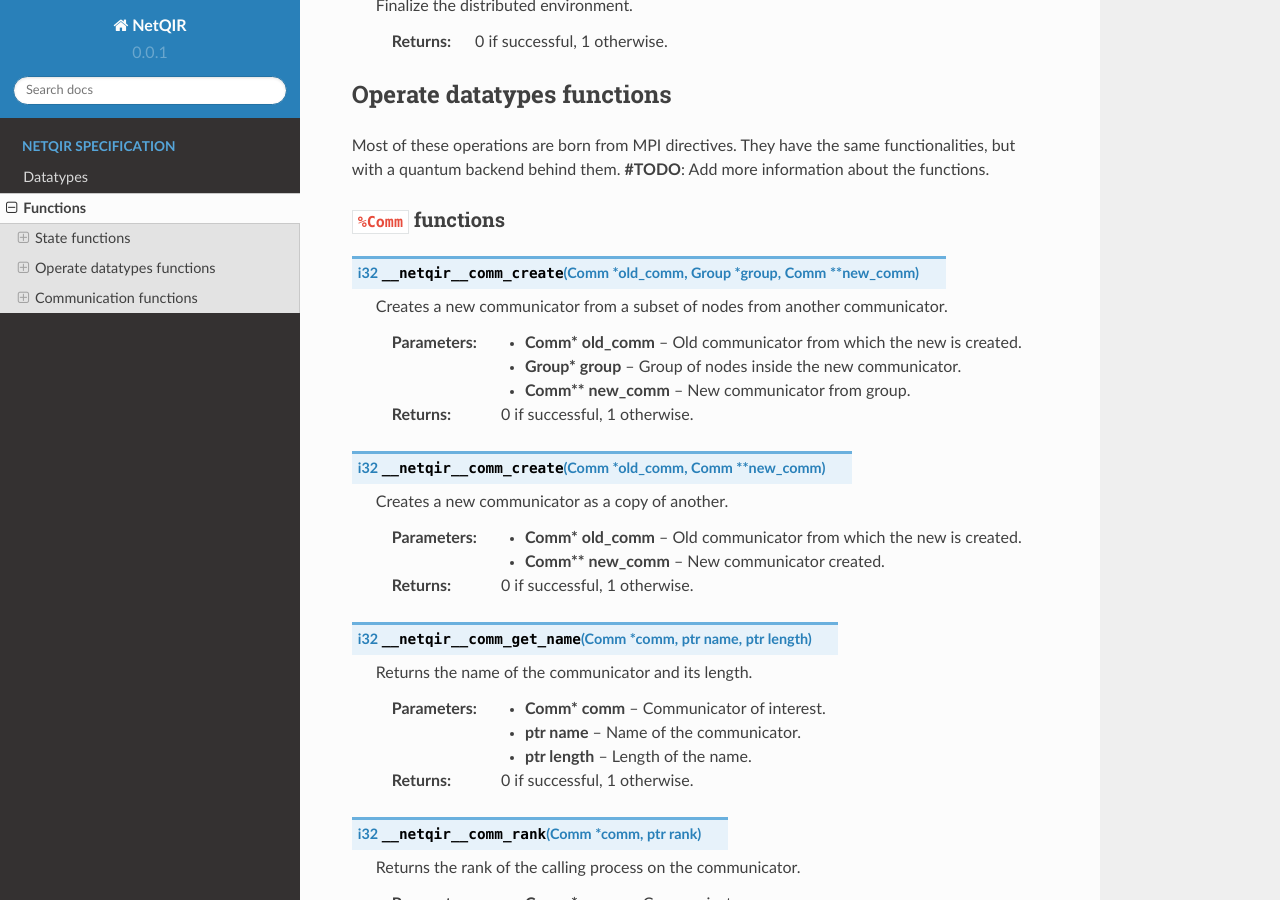
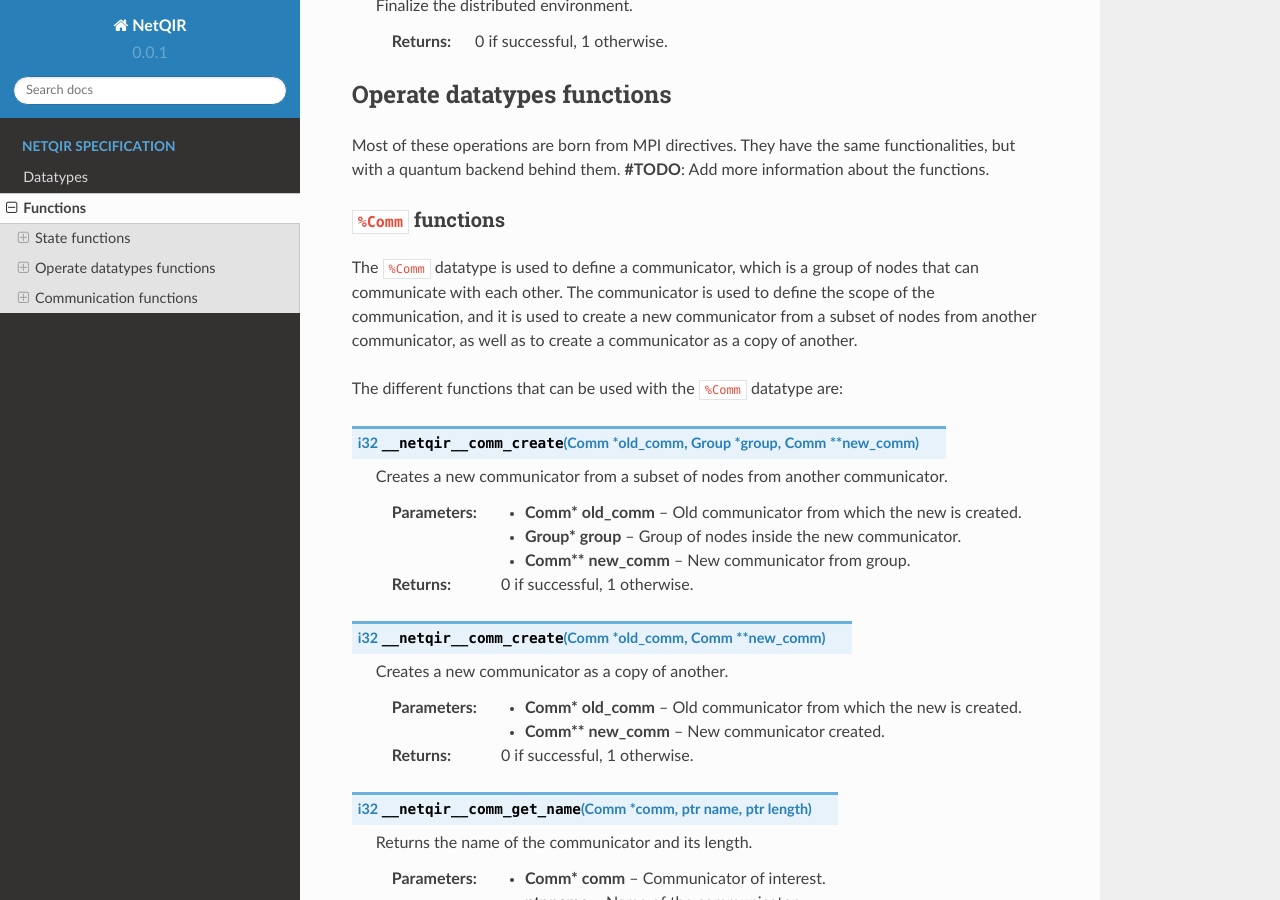
Before and after one commit to NetQIR/netqir-spec, a Sphinx documentation site: the page built from docs/source/netqir_spec/functions.rst, in a window 1280 px wide and 900 px high, scrolled down 432 px. Built offline with Sphinx 7.4.7 and the Read the Docs theme 2.0.0, drawn with Linux system fonts in a browser that asks for light colours; some of the changed text lies outside the part shown.

Commit message:
brief introduction to datatype operations

```diff
--- a/docs/source/netqir_spec/functions.rst
+++ b/docs/source/netqir_spec/functions.rst
@@ -27,6 +27,9 @@ backend behind them. **#TODO**: Add more information about the functions.
 
 ``%Comm`` functions
 -------------------
+The ``%Comm`` datatype is used to define a communicator, which is a group of nodes that can communicate with each other. The communicator is used to define the scope of the communication, and it is used to create a new communicator from a subset of nodes from another communicator, as well as to create a communicator as a copy of another.
+
+The different functions that can be used with the ``%Comm`` datatype are:
 
 .. cpp:function:: i32 __netqir__comm_create(Comm* old_comm, Group* group, Comm** new_comm)
 
@@ -97,6 +100,8 @@ backend behind them. **#TODO**: Add more information about the functions.
 
 ``%Group`` functions
 --------------------
+
+The ``%Group`` datatype is used to define a set of nodes, thus, the operations that can be performed with this datatype are operations between sets, such as the union or intersection of nodes.
 
 .. cpp:function:: i32 __netqir__comm_create_group(Comm* comm, Group* group, Comm** new_comm)
 
```
